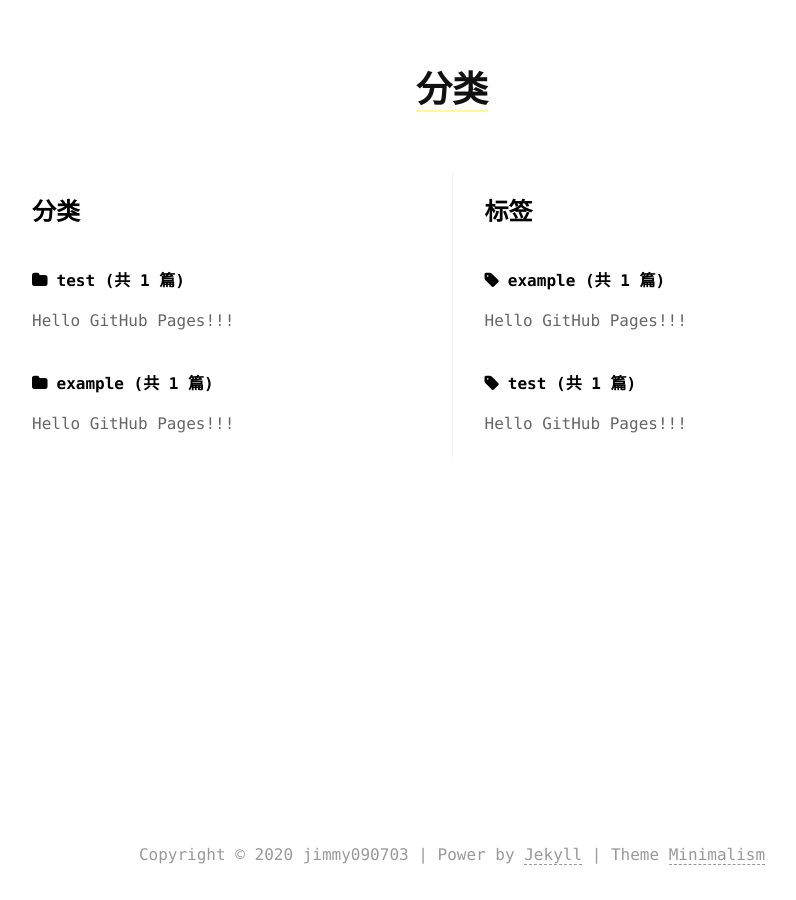
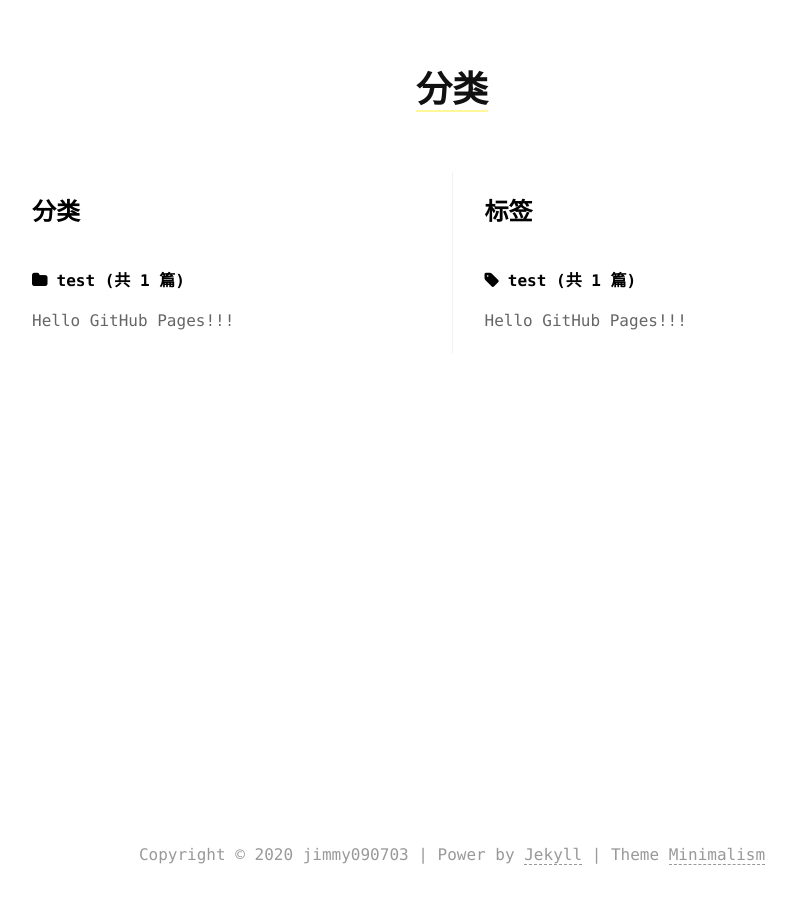
Before and after one commit to jimmy090703/jimmy090703.github.io, a Jekyll site: the page built from categories.md, in a window 1280 px wide. Shown: the whole page, without its empty margins (188-984 px from the left). Built offline with Jekyll 4.4.1, drawn with Linux system fonts in a browser that asks for light colours.

Commit message:
Update 2020-7-29-test.md

```diff
--- a/_posts/2020-7-29-test.md
+++ b/_posts/2020-7-29-test.md
@@ -1,13 +1,9 @@
 ---
 layout: post
-title:  "Hello GitHub Pages!!!"
-date:   2020-07-29 21:40:30 +0800
-tags:
- - test
- - example
-categories:
- - test
- - example
+title: "Hello GitHub Pages!!!"
+date: 2020-07-29 21:40:30 +0800
+tag: test
+category: test
 ---
 
 这是我第一次搭建个人博客，这也是我第一次写博客。和我一样喜欢编程的伙伴可以去阿儿法营找我。[我的阿儿法营账户](https://www.aerfaying.com/Users/1076819)
```
